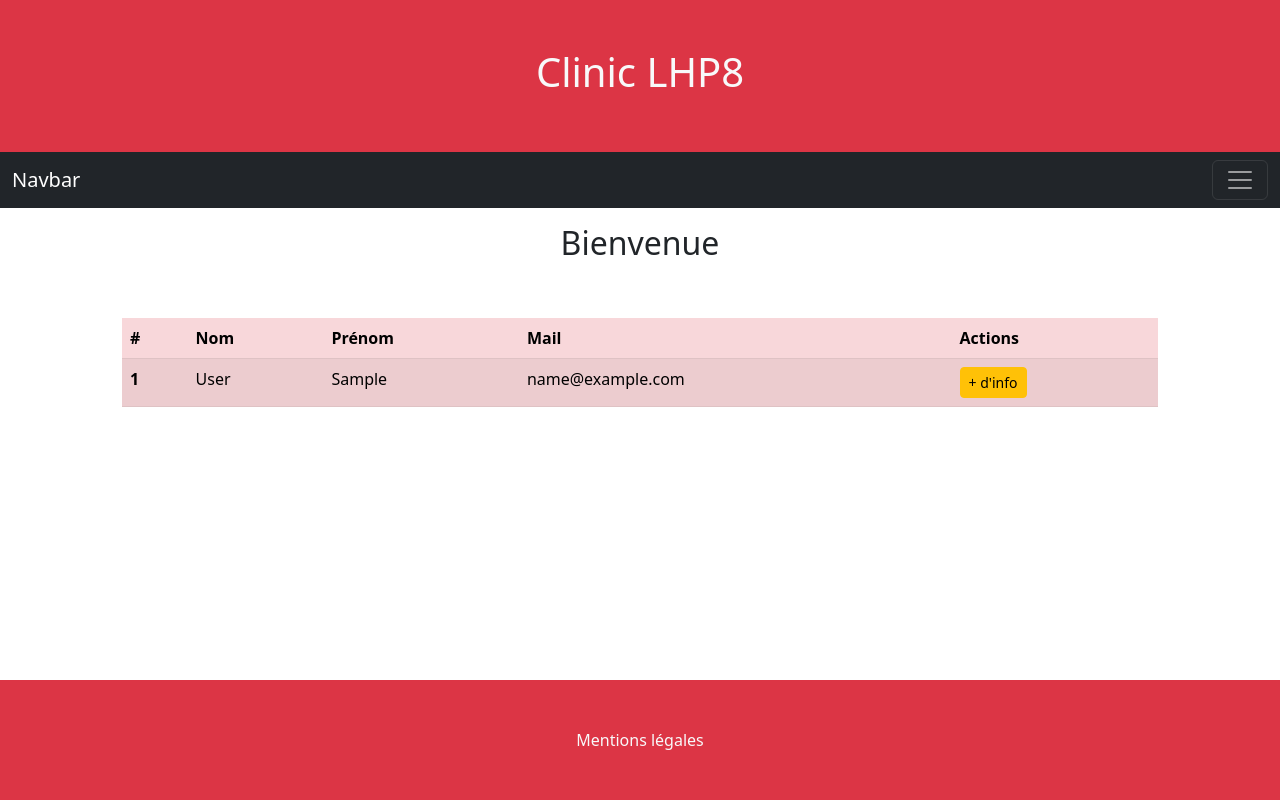
After one commit to ZenonStella/clini, a PHP site: page /views/listPatients.php in a window 1280 px wide. The commit adds this page. Run offline with PHP 8.4, Linux system fonts and the light colour scheme; the visitor is signed in with stand-in values (Sample User, id 1); tables that the repository leaves empty or names only in its code hold one stand-in row (values such as "Sample post"); some libraries are stand-ins or nearby versions.

Commit message:
get all patients

```diff
--- /dev/null
+++ b/controllers/controller-listPatients.php
@@ -0,0 +1,11 @@
+<?php
+if (!isset($_SESSION['user'])) {
+    header('location: connection.php');
+    exit;
+}
+require_once '../config.php';
+require_once '../models/Database.php';
+require_once '../models/Patients.php';
+
+$patientsO = new Patient();
+$patients = $patientsO->getAllPatients();
--- a/models/Patients.php
+++ b/models/Patients.php
@@ -104,4 +104,13 @@ class Patient extends DataBase
 
         $query->execute();
     }
+
+    public function getAllPatients()
+    {
+        $pdo = parent::connectDb();
+        $sql = "SELECT * FROM `patients`";
+        $query = $pdo->query($sql);
+        $result = $query->fetchAll();
+        return $result;
+    }
 }
--- a/views/dashboard.php
+++ b/views/dashboard.php
@@ -12,7 +12,7 @@ if (!isset($_SESSION['user'])) {
         <div class="col-lg-5 col-10 text-center">
             <div class="row justify-content-center">
                 <a class="col-lg-5 col-8 my-3 text-center p-3 mx-3 btn btn-danger text-decoration-none text-light" href="addPatient.php">Ajouter patient</a>
-                <a href="" class="text-decoration-none text-light col-lg-5 col-8 my-3 text-center p-3 mx-3 btn btn-danger">Gestion des patient</a>
+                <a href="listPatients.php" class="text-decoration-none text-light col-lg-5 col-8 my-3 text-center p-3 mx-3 btn btn-danger">Gestion des patient</a>
                 <a href="" class="text-decoration-none text-light col-lg-5 col-8 my-3 text-center p-3 mx-3 btn btn-danger">Ajouter rendez vous</a>
                 <a href="" class="text-decoration-none text-light col-lg-5 col-8 my-3 text-center p-3 mx-3 btn btn-danger">Gestion des rendez vous</a>
                 <a href="" class="text-decoration-none text-light col-lg-5 col-8 my-3 text-center p-3 mx-3 btn btn-danger">Ajouter spécialiste</a>
--- /dev/null
+++ b/views/listPatients.php
@@ -0,0 +1,37 @@
+<?php
+session_start();
+require_once '../controllers/controller-listPatients.php';
+include('templates/header.php');
+?>
+<div class="p-3">
+    <p class="h2 text-center">Bienvenue</p>
+    <div class="row justify-content-evenly text-light py-5">
+        <div class="col-10">
+            <table class="table table-danger table-striped">
+                <thead>
+                    <tr>
+                        <th scope="col">#</th>
+                        <th scope="col">Nom</th>
+                        <th scope="col">Prénom</th>
+                        <th scope="col">Mail</th>
+                        <th scope="col">Actions</th>
+                    </tr>
+                </thead>
+                <tbody>
+                    <?php foreach ($patients as $value) { ?>
+                        <tr>
+                            <th scope="row"><?= $value['patients_id'] ?></th>
+                            <td><?= $value['patients_lastname']?></td>
+                            <td><?= $value['patients_firstname']?></td>
+                            <td><?= $value['patients_mail']?></td>
+                            <td><a href="" class="btn btn-warning btn-sm">+ d'info</a></td>
+                        </tr>
+                    <?php } ?>
+                </tbody>
+            </table>
+        </div>
+
+    </div>
+</div>
+<?php
+include('templates/footer.php');
```
